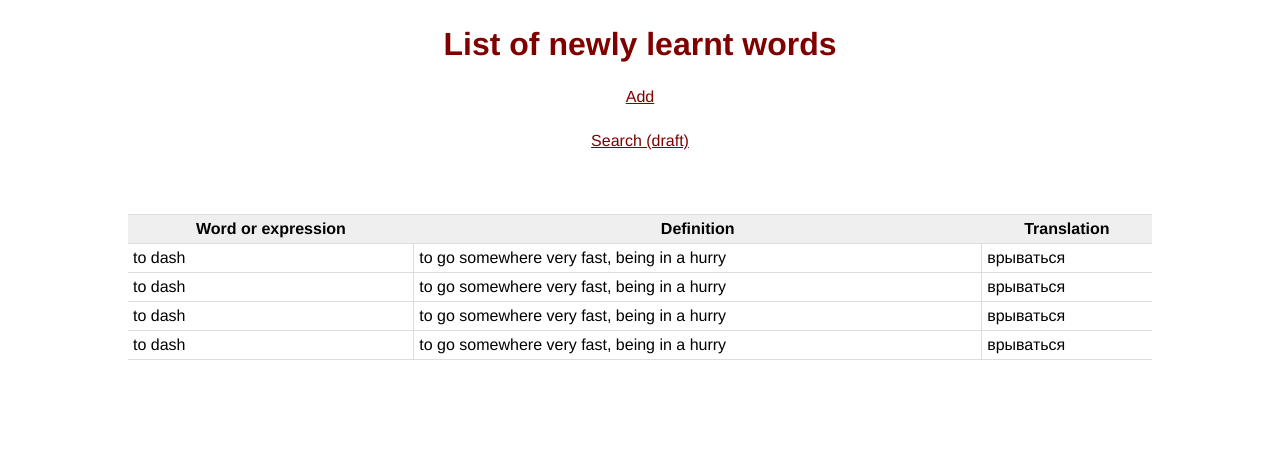
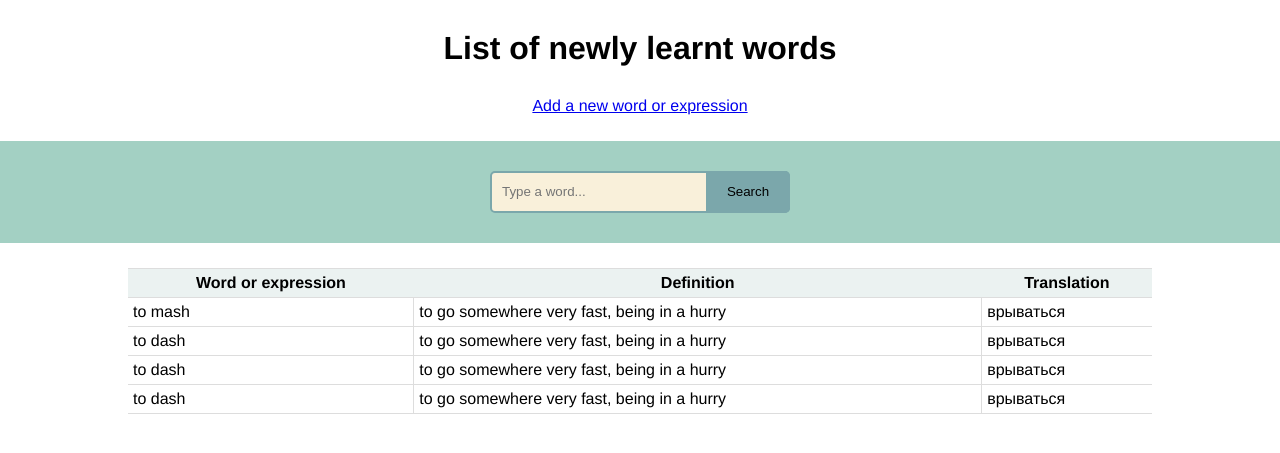
Before and after one commit to diana-hub/vocabulary, a Flask app: page /word_list/ in a window 1280 px wide. Shown: the top 453 px of the page. Run offline with Flask 2, Linux system fonts and the light colour scheme.

Commit message:
реализация поиска

```diff
--- a/main.py
+++ b/main.py
@@ -1,5 +1,6 @@
 from flask import Flask
 from flask import render_template
+from flask import request
 
 
 app = Flask(__name__)
@@ -13,13 +14,26 @@
 
 @app.route("/word_list/")
 def word_list():
-    word_1 = 'to dash'
+    word_1 = 'to mash'
     description_1 = 'to go somewhere very fast, being in a hurry'
     translation_1 = 'врываться'
     word_2 = 'to dash'
     description_2 = 'to go somewhere very fast, being in a hurry'
     translation_2 = 'врываться'
-    word_list = [[word_1, description_1, translation_1], [word_2, description_2, translation_2], [word_2, description_2, translation_2],[word_2, description_2, translation_2]]
+    word_list = [
+        [word_1, description_1, translation_1],
+        [word_2, description_2, translation_2],
+        [word_2, description_2, translation_2],
+        [word_2, description_2, translation_2]
+    ]
+    search = request.args.get('search')
+
+    if search:
+        list_req = []
+        for i in word_list:
+            if search in i[0]:
+                list_req.append(i)
+        return render_template('word_list.html', word_list=list_req)
     return render_template('word_list.html', word_list=word_list)
 
 
--- a/static/styles.css
+++ b/static/styles.css
@@ -12,8 +12,8 @@
     justify-content: center;
     align-items: center;
 
-    color: #800000;
-    background-color: #FFFAFA
+    color: #7BA7AB
+    background-color: white
 }
 
 .flex{
--- a/static/word_list/styles.css
+++ b/static/word_list/styles.css
@@ -11,7 +11,7 @@
     display: flex;
     justify-content: center;
     align-items: center;
-    color: #800000;
+    color: #7BA7AB
     margin-top: 2%;
 }
 
@@ -21,12 +21,9 @@
           SunSans-Regular, sans-serif;
     color: black;
     background-color: #FFFFFF
-
 }
 
-a  {
-    font-family: Helvetica, Geneva, Arial,
-          SunSans-Regular, sans-serif;
+/*form  {
     width: 100%;
     height: 100%;
     display: flex;
@@ -34,6 +31,48 @@
     align-items: center;
     color: #800000;
     margin-top: 2%;
+}*/
+
+
+* {box-sizing: border-box;}
+div {padding: 30px 0}
+form {
+  position: relative;
+  width: 300px;
+  margin: 0 auto;
+}
+.d1 {background: #A3D0C3;}
+.d1 input {
+  width: 100%;
+  height: 42px;
+  padding-left: 10px;
+  border: 2px solid #7BA7AB;
+  border-radius: 5px;
+  outline: none;
+  background: #F9F0DA;
+  color: #9E9C9C;
+}
+.d1 button {
+  position: absolute;
+  top: 0;
+  right: 0px;
+  width: 84px;
+  height: 42px;
+  border: none;
+  background: #7BA7AB;
+  border-radius: 0 5px 5px 0;
+  cursor: pointer;
+}
+
+a  {
+    width: 100%;
+    height: 100%;
+    display: flex;
+    justify-content: center;
+    align-items: center;
+    color: #7BA7AB
+    margin-top: 2%;
+    margin-bottom: 2%
 }
 
 
@@ -42,7 +81,7 @@
     width: 80%;
     height: 80%;
     padding: 20px; /* Поля вокруг текста */
-    margin-top: 5%; /* Отступ сверху */
+    margin-top: 2%; /* Отступ сверху */
     margin-left: 10%;
     margin-right: 10%;
 }
@@ -50,7 +89,7 @@
 th {
 	font-weight: bold;
 	padding: 5px;
-	background: #efefef;
+	background: #ebf2f1;
 	border: 1px solid #dddddd;
 	border-left: none;
 	border-right: none;
@@ -68,3 +107,4 @@
 tr td:last-child, .table tr th:last-child {
 	border-right: none;
 }
+}
--- a/templates/word_list.html
+++ b/templates/word_list.html
@@ -13,8 +13,15 @@
 
 <body>
 
-    <a href="/add/">Add</a>
-    <a href="">Search (draft)</a>
+    <a href="/add/">Add a new word or expression</a>
+
+
+    <div class="d1">
+        <form action="" method="get">
+            <input name="search" placeholder="Type a word..." type="search">
+            <button type="submit">Search</button>
+        </form>
+    </div>
 
      <table>
          <tbody>
```
